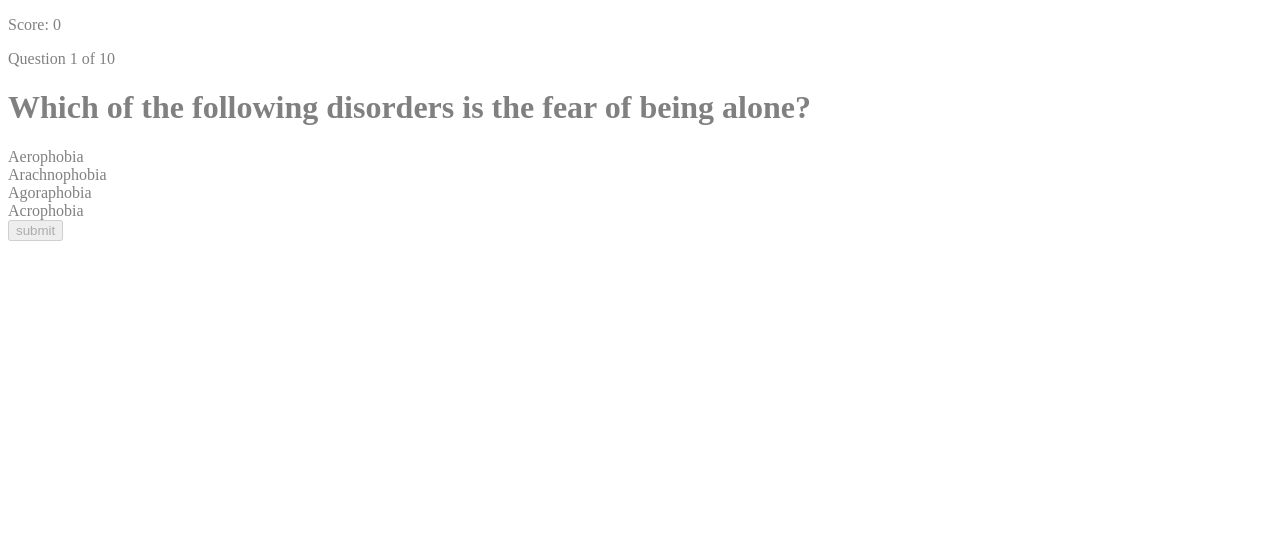
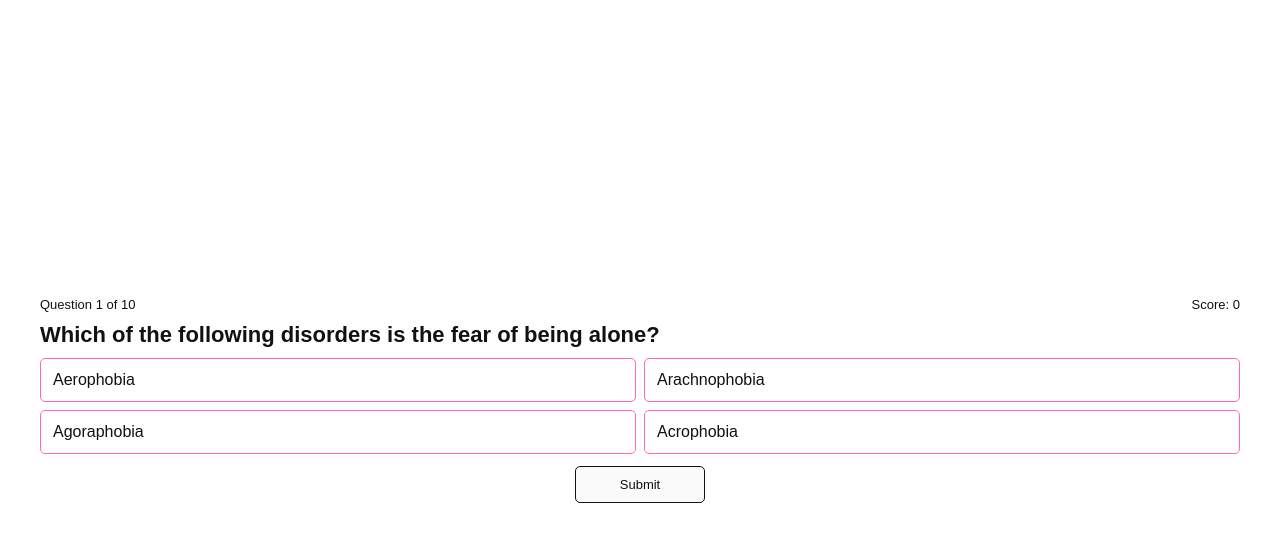
Before and after one commit to navasti/quiz-electron-react, a React app: page / in a window 1280 px wide. Shown: the top 542 px of the page. Built offline with nearby package versions, Linux system fonts and the light colour scheme.

Commit message:
Add base styles

```diff
--- a/public/style.css
+++ b/public/style.css
@@ -1,3 +1,74 @@
-.app {
-  color: grey;
+*, *::before, *::after {
+  box-sizing: border-box;
+  padding: 0;
+  margin: 0;
 }
+
+html {
+  font-family: 'Arial', 'sans-serif';
+  font-size: 10px;
+  color: #111;
+}
+
+.main-wrapper {
+  display: flex;
+  height: 100vh;
+  flex-direction: column;
+  justify-content: center;
+  padding: 0 4rem;
+}
+
+.header {
+  display: flex;
+  justify-content: space-between;
+}
+
+.header p {
+  font-size: 1.3rem;
+}
+
+.question {
+  margin: 1rem 0;
+  font-size: 2.2rem;
+}
+
+.cards {
+  display: grid;
+  grid-template-columns: 2fr 2fr;
+  grid-template-rows: 2fr 2fr;
+  grid-gap: 0.8rem;
+}
+
+.cards .card {
+  padding: 1.2rem;
+  font-size: 1.6rem;
+  border-radius: 0.5rem;
+  border: 1px solid hotpink;
+  transition: all .2s linear;
+  cursor: pointer;
+}
+
+.cards .card.active {
+  background: hotpink;
+}
+
+.cards .card:hover {
+  background: hotpink;
+}
+
+.submit-button {
+  color: #111;
+  width: 130px;
+  cursor: pointer;
+  margin: 1.2rem auto 0 auto;
+  padding: 1rem;
+  font-size: 1.3rem;
+  border-radius: 0.5rem;
+  border: 1px solid #111;
+  transition: all .2s linear;
+}
+
+.submit-button:hover {
+  background: #111;
+  color: #eee;
+}
--- a/src/components/Header.tsx
+++ b/src/components/Header.tsx
@@ -8,15 +8,15 @@ interface HeaderProps {
 
 export default function Header(props: HeaderProps): JSX.Element {
   return (
-    <header>
-      <div className="score">
-        <p>Score: {props.score}</p>
-      </div>
+    <header className="header">
       <div className="stage">
         <p>
           Question {props.currentQuestion} of {props.totalQuestions}
         </p>
       </div>
+      <div className="score">
+        <p>Score: {props.score}</p>
+      </div>
     </header>
   )
 }
--- a/src/components/QuestionCard.tsx
+++ b/src/components/QuestionCard.tsx
@@ -2,10 +2,19 @@ import * as React from 'react'
 
 interface QuestionCardProps {
   selectAnswer: (event: string) => void
+  selected: string | null
   answer: string
 }
 
 export default function QuestionCard(props: QuestionCardProps): JSX.Element {
+  const isSelected = props.selected === props.answer
   const handleSelectAnswer = () => props.selectAnswer(props.answer)
-  return <div onClick={handleSelectAnswer}>{props.answer}</div>
+  return (
+    <div
+      className={isSelected ? 'card active' : 'card'}
+      onClick={handleSelectAnswer}
+    >
+      {props.answer}
+    </div>
+  )
 }
--- a/src/questions.ts
+++ b/src/questions.ts
@@ -111,7 +111,7 @@ export default [
     points: 50000,
     question: 'In total, how many novels were written by the Bronte sisters?',
     correctAnswer: '7',
-    answers: ['4', '7', '6', '7']
+    answers: ['4', '5', '6', '7']
   },
   {
     difficulty: 4,
--- a/src/renderer/App.tsx
+++ b/src/renderer/App.tsx
@@ -37,24 +37,30 @@ export default function App(): JSX.Element {
   }
 
   return (
-    <div>
-      <pre>{selectedAnswer}</pre>
+    <main className="main-wrapper">
       <Header
         score={score}
         totalQuestions={TOTAL_QUESTIONS}
         currentQuestion={currentQuestion}
       />
-      <h1>{question?.question || 'loading'}</h1>
+      <h1 className="question">{question?.question || 'loading'}</h1>
+      <section className="cards">
         {question?.answers.map((answer, index) => (
           <QuestionCard
             answer={answer}
+            selected={selectedAnswer}
             selectAnswer={(answer) => handleSelectAnswer(answer)}
             key={`answer-${index}`}
           />
         ))}
-      <button onClick={handleSubmitAnswer} disabled={!selectedAnswer}>
-        submit
+      </section>
+      <button
+        className="submit-button"
+        onClick={handleSubmitAnswer}
+        disabled={!selectedAnswer}
+      >
+        Submit
       </button>
-    </div>
+    </main>
   )
 }
```
Lines whose indentation alone changed are shown as unchanged.
